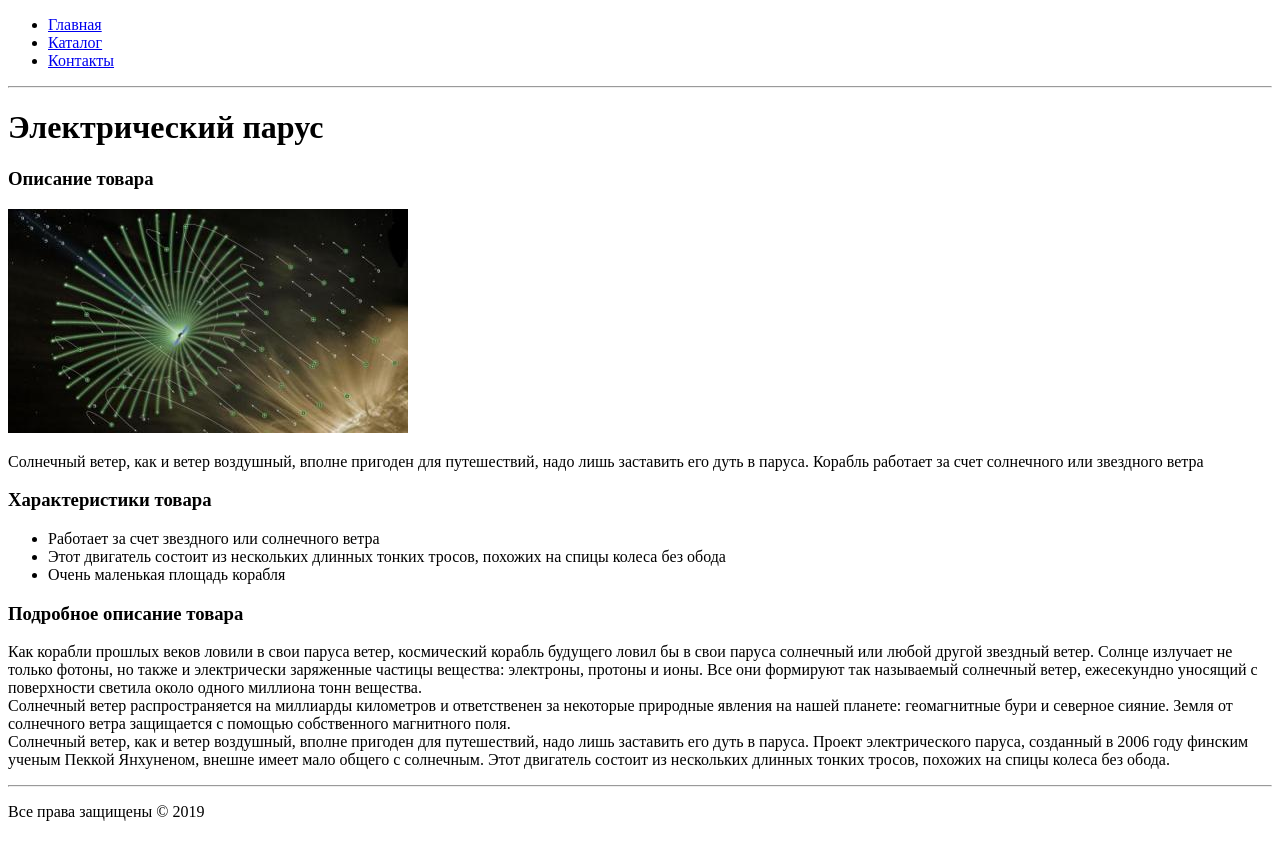
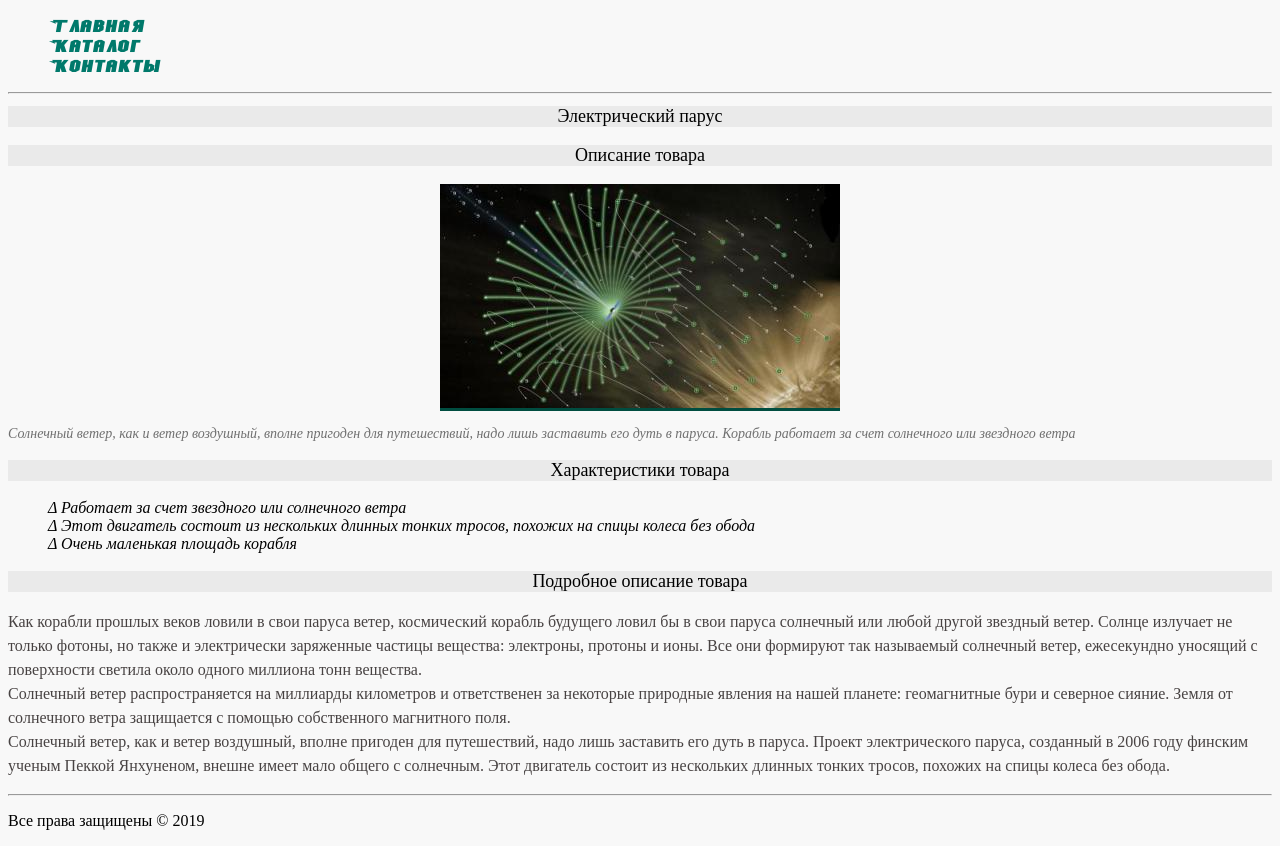
Before and after one commit to Doctor-Igroman-LoL/Space_Engine_Shop, a plain HTML site: page catalog/Electric_Sail.html in a window 1280 px wide. Drawn offline with Linux system fonts and the light colour scheme.

Commit message:
Завершение. Добавление стилий

```diff
--- a/catalog/Electric_Sail.html
+++ b/catalog/Electric_Sail.html
@@ -3,9 +3,10 @@
 <head>
 	<meta charset="utf-8">
 	<title>Космических двигателей будущего</title>
+	<link rel="stylesheet" type="text/css" href="../style.css">
 </head>
 	<body>
-		<ul>
+		<ul class="meny">
 			<li>
 				<a href="../index.html">Главная</a>
 			</li>
@@ -19,16 +20,18 @@
 		<hr>
 		<h1>Электрический парус</h1>
 		<h3>Описание товара</h3>
-		<a href="../img/electro_parus.jpg" target="_blank"><img src="../img/electro_parus.jpg" alt="parus"></a>
-		<p>Солнечный ветер, как и ветер воздушный, вполне пригоден для путешествий, надо лишь заставить его дуть в паруса. Корабль работает за счет солнечного или звездного ветра</p>
+		<div>
+			<a href="../img/electro_parus.jpg" target="_blank"><img src="../img/electro_parus.jpg" alt="parus"></a>
+		</div>
+		<p class="short">Солнечный ветер, как и ветер воздушный, вполне пригоден для путешествий, надо лишь заставить его дуть в паруса. Корабль работает за счет солнечного или звездного ветра</p>
 		<h3>Характеристики товара</h3>
-		<ul>
+		<ul class="specifications">
 			<li>Работает за счет звездного или солнечного ветра </li>
 			<li>Этот двигатель состоит из нескольких длинных тонких тросов, похожих на спицы колеса без обода</li>
 			<li>Очень маленькая площадь корабля</li>
 		</ul>
 		<h3>Подробное описание товара</h3>
-		<p> Как корабли прошлых веков ловили в свои паруса ветер, космический корабль будущего ловил бы в свои паруса солнечный или любой другой звездный ветер.
+		<p class="detailed"> Как корабли прошлых веков ловили в свои паруса ветер, космический корабль будущего ловил бы в свои паруса солнечный или любой другой звездный ветер.
 Солнце излучает не только фотоны, но также и электрически заряженные частицы вещества: электроны, протоны и ионы. Все они формируют так называемый солнечный ветер, ежесекундно уносящий с поверхности светила около одного миллиона тонн вещества. <br>
 
 Солнечный ветер распространяется на миллиарды километров и ответственен за некоторые природные явления на нашей планете: геомагнитные бури и северное сияние. Земля от солнечного ветра защищается с помощью собственного магнитного поля. <br>
--- a/style.css
+++ b/style.css
@@ -40,6 +40,10 @@ div {
 
 h1, h3 {
 	text-align: center;
+	font-size: 18px;
+	color: #000;
+	font-weight: 400;
+	background-color: #eaeaea;
 }
 
 .catalog {
@@ -47,3 +51,49 @@ h1, h3 {
 	color: #00796b;
 	font-weight: 300;
 }
+
+.short {
+	color: #707070;
+	font-size: 14px;
+	font-style: italic;
+	line-height: 16px;
+}
+
+.detailed {
+	color: #484343;
+	font-size: 16px;
+	font-weight: 400;
+	text-align: left;
+	line-height: 24px;
+}
+
+.specifications li {
+	list-style-type: none;
+	font-style: oblique;
+}
+
+.specifications li:before {
+	content: "Δ  ";
+}
+
+form {
+	width: 40%;
+	height: 163px;
+	margin: 0 auto;
+	line-height: 26px;
+	font-size: 18px;
+	color: #1de9b6;
+	font-weight: 800;
+	background-color: #00796b;
+}
+
+#input_data {
+	text-align: center;
+}
+
+.img {
+	width: 600px;
+	height: 400px;
+	margin: 0 auto;
+	background-color: #00796b;
+}
```
Also changed, not shown: catalog/Ion_motor.html (+7 -4 lines), catalog/Sunny_Sail.html (+7 -4 lines), contact.html (+6 -2 lines).
